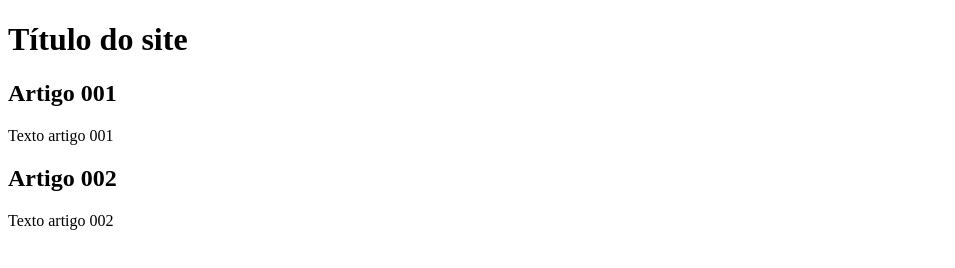
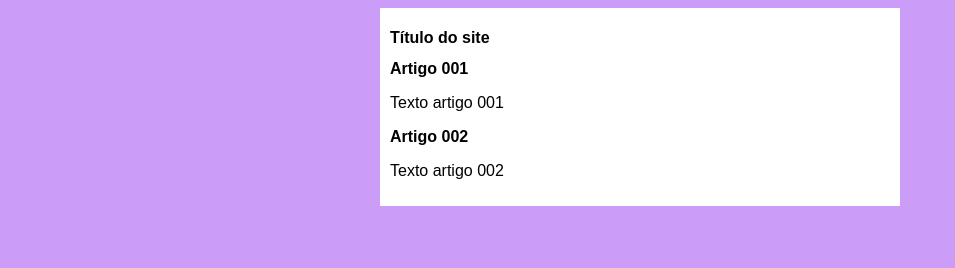
Before and after one commit to IcaroBrandaoDev/projeto-site, a plain HTML site: page index.html in a window 1280 px wide. Shown: the whole page, without its empty margins (0-955 px from the left). Drawn offline with Linux system fonts and the light colour scheme.

Commit message:
iniciei o design

```diff
--- /dev/null
+++ b/estilos/style.css
@@ -0,0 +1,14 @@
+* {
+    font-family: Arial, Helvetica, sans-serif;
+    font-size: 16px;
+}
+body {
+    background-color: rgb(204, 157,248);
+
+}
+main {
+    background-color: white;
+    width: 500px;
+    margin: auto;
+    padding: 10px
+}
--- a/index.html
+++ b/index.html
@@ -4,6 +4,7 @@
     <meta charset="UTF-8">
     <meta name="viewport" content="width=device-width, initial-scale=1.0">
     <title>Título do site</title>
+    <link rel="stylesheet" href="estilos/style.css">
 </head>
 <body>
     <main>
```
Also changed, not shown: style.css (added).
